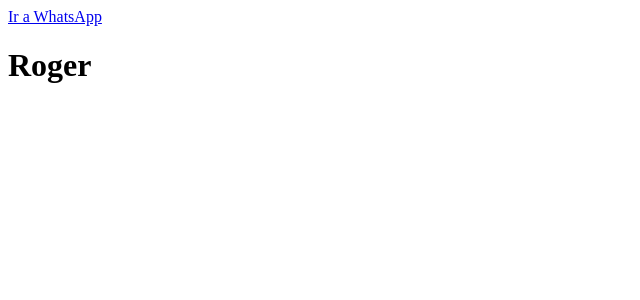
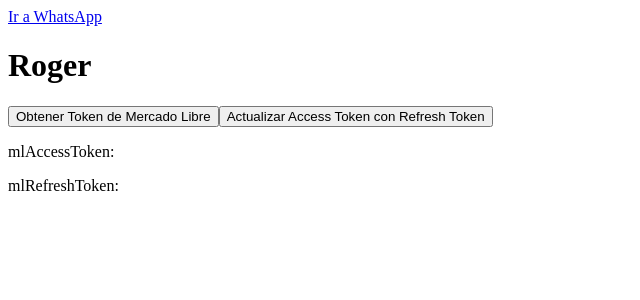
Before and after one commit to ulloazhector/roger-fe, a Next.js app: page / in a window 1280 px wide. Shown: the top 300 px of the page, without its empty margins (0-640 px from the left). Built offline with nearby package versions, Linux system fonts and the light colour scheme.

Commit message:
ADD mercado libre token

```diff
--- /dev/null
+++ b/app/api/mlApi.ts
@@ -0,0 +1,9 @@
+import axios from "axios"
+
+const mlApi = axios.create({
+    baseURL: "http://localhost:5000/mercado-libre"
+})
+
+export const authMl = async ({ code, refreshToken }: { code?: string, refreshToken?: string }) => {
+    return mlApi.post("/auth", { code, refreshToken })
+}
--- a/app/contexts/AppContext.tsx
+++ b/app/contexts/AppContext.tsx
@@ -1,19 +1,36 @@
 'use client'
 import { ReactNode, createContext, useContext, useReducer } from "react"
+import { ML_TOKEN_STATUS } from "../types/types"
+import axios from "axios"
 
 // State
 interface AppState {
     mlCode: string | null
+    mlAccessToken: string | null
+    mlRefreshToken: string | null
+    mlTokenStatus: ML_TOKEN_STATUS
 }
 
 const initialAppState: AppState = {
-    mlCode: null
+    mlCode: null,
+    mlAccessToken: null,
+    mlRefreshToken: null,
+    mlTokenStatus: ML_TOKEN_STATUS.IDLE
 }
 
 // Action
 type AppAction = {
     type: 'updateMlCode',
-    payload: { mlCode: string | null }
+    payload: { mlCode: AppState['mlCode'] }
+} | {
+    type: 'updateMlTokens',
+    payload: {
+        mlAccessToken: AppState['mlAccessToken'],
+        mlRefreshToken: AppState['mlRefreshToken']
+    }
+} | {
+    type: 'updateMlTokenStatus',
+    payload: { mlTokenStatus: AppState['mlTokenStatus'] }
 }
 
 const AppReducer = (state: AppState, action: AppAction): AppState => {
@@ -25,6 +42,17 @@ const AppReducer = (state: AppState, action: AppAction): AppState => {
                 ...state,
                 mlCode: payload.mlCode
             }
+        case "updateMlTokens":
+            return {
+                ...state,
+                mlAccessToken: payload.mlAccessToken,
+                mlRefreshToken: payload.mlRefreshToken
+            }
+        case "updateMlTokenStatus":
+            return {
+                ...state,
+                mlTokenStatus: payload.mlTokenStatus
+            }
 
         default:
             return state
@@ -33,7 +61,11 @@ const AppReducer = (state: AppState, action: AppAction): AppState => {
 
 // Context
 interface AppContextProps extends AppState {
-    updateMlCode: (mlCode: string | null) => void
+    updateMlCode: (mlCode: AppState['mlCode']) => void
+    updateMlTokens: (tokens: {
+        mlAccessToken: AppState['mlAccessToken'],
+        mlRefreshToken: AppState['mlRefreshToken']
+    }) => void
 }
 
 interface AppProviderProps {
@@ -48,14 +80,45 @@ export const AppProvider = ({ children }: AppProviderProps) => {
     const [state, dispatch] = useReducer(AppReducer, initialAppState)
 
 
-    const updateMlCode = (mlCode: AppState['mlCode']) => {
+    const updateMlCode: AppContextProps['updateMlCode'] = (mlCode) => {
         dispatch({
             type: 'updateMlCode',
             payload: { mlCode }
         })
     }
 
-    const value = { ...state, updateMlCode }
+    const updateMlTokens: AppContextProps['updateMlTokens'] = ({ mlAccessToken, mlRefreshToken }) => {
+        if (mlAccessToken) {
+
+            dispatch({
+                type: 'updateMlTokens',
+                payload: { mlAccessToken, mlRefreshToken }
+            })
+            dispatch({
+                type: "updateMlTokenStatus",
+                payload: { mlTokenStatus: ML_TOKEN_STATUS.TOKEN_AUTHORIZED }
+            })
+            axios.defaults.headers.common.Authorization = `Bearer ${mlAccessToken}`
+
+        } else {
+
+            dispatch({
+                type: 'updateMlTokens',
+                payload: {
+                    mlAccessToken: null,
+                    mlRefreshToken: null
+                }
+            })
+            dispatch({
+                type: "updateMlTokenStatus",
+                payload: { mlTokenStatus: ML_TOKEN_STATUS.IDLE }
+            })
+            axios.defaults.headers.common.Authorization = ''
+
+        }
+    }
+
+    const value = { ...state, updateMlCode, updateMlTokens }
 
     return (
         <AppContext.Provider value={value}>
--- a/app/page.tsx
+++ b/app/page.tsx
@@ -1,10 +1,58 @@
-import Link from "next/link";
+'use client'
+import Link from "next/link"
+import { useSearchParams } from "next/navigation"
+import { useEffect } from "react"
+import { useApp } from "./contexts/AppContext"
+import { authMl } from "./api/mlApi"
 
 export default function Home() {
+    const { updateMlCode, updateMlTokens, mlAccessToken, mlRefreshToken } = useApp()
+    const code = useSearchParams().get("code")
+
+    useEffect(() => {
+        if (code !== "")
+            updateMlCode(code)
+    }, [code])
+
+    const handleGetTokenML = async () => {
+        if (typeof code === "string") {
+
+            const { data } = await authMl({ code })
+            updateMlTokens({
+                mlAccessToken: data.access_token,
+                mlRefreshToken: data.refresh_token
+            })
+            console.log("data: ", data)
+        }
+    }
+
+    const handleChangeRefreshToAccess = async () => {
+        if (typeof mlRefreshToken === "string") {
+
+            const { data } = await authMl({ refreshToken: mlRefreshToken })
+            updateMlTokens({
+                mlAccessToken: data.access_token,
+                mlRefreshToken: data.refresh_token
+            })
+        }
+    }
+
     return (
         <div>
             <Link href="/whatsapp">Ir a WhatsApp</Link>
             <h1>Roger</h1>
+            <button
+                onClick={handleGetTokenML}
+            >
+                Obtener Token de Mercado Libre
+            </button>
+            <button
+                onClick={handleChangeRefreshToAccess}
+            >
+                Actualizar Access Token con Refresh Token
+            </button>
+            <p>mlAccessToken: {mlAccessToken}</p>
+            <p>mlRefreshToken: {mlRefreshToken}</p>
         </div>
     )
 }
--- a/app/types/types.ts
+++ b/app/types/types.ts
@@ -13,6 +13,11 @@ export enum WHATSAPP_EVENT {
     DISCONNECT = "EVT_disconnected"
 }
 
+export enum ML_TOKEN_STATUS {
+    IDLE,
+    TOKEN_AUTHORIZED
+}
+
 export enum STATUS { IDLE, LOADING, QR_READY, CLIENT_READY }
 
 export interface IState {
```
